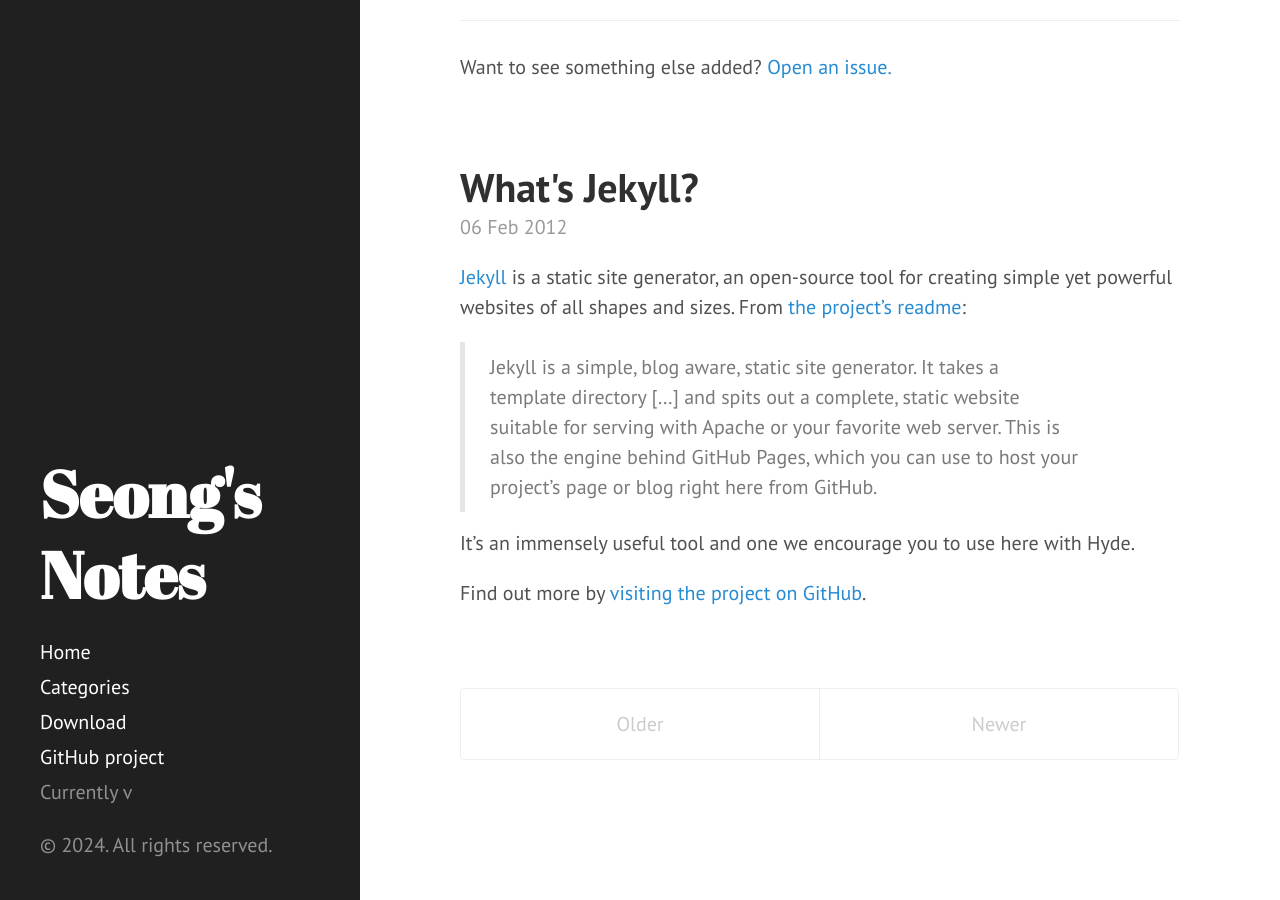
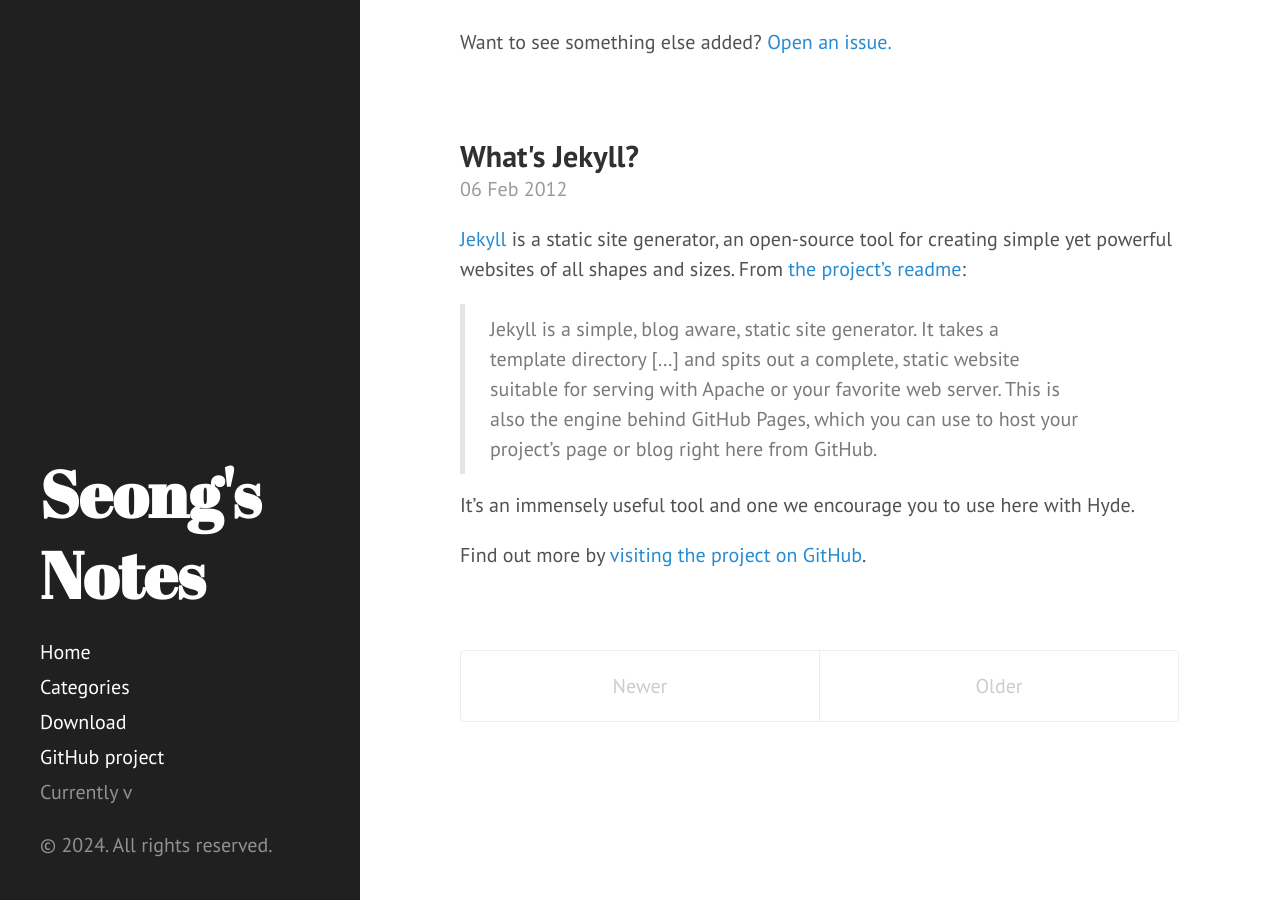
Before and after one commit to GwangseongCho/GwangseongCho.github.io, a Jekyll site: the page built from index.html, in a window 1280 px wide and 900 px high, scrolled down 5845 px. Built offline with Jekyll 4.4.1, drawn with Linux system fonts in a browser that asks for light colours; the list of posts is cut into pages by our own code.

Commit message:
Change the index.html to solve the category page's css problems, and add tag code in post.html

```diff
--- a/index.html
+++ b/index.html
@@ -3,35 +3,30 @@
 title: Home
 ---
 
+<!-- This loops through the paginated posts -->
 <div class="posts">
   {% for post in paginator.posts %}
   <div class="post">
-    <h1 class="post-title">
-      <a href="{{ post.url }}">
-        {{ post.title }}
-      </a>
-    </h1>
-
+    <h2 class="post-title"><a href="{{ post.url }}">{{ post.title }}</a></h2>
     <span class="post-date">{{ post.date | date_to_string }}</span>
-
-    {{ post.content }}
+    {{ post.excerpt }}
   </div>
   {% endfor %}
 </div>
 
+<!-- Pagination links -->
 <div class="pagination">
+  {% if paginator.previous_page %}
+  <a class="pagination-item newer" href="{{ paginator.previous_page_path }}">Newer</a>
+  {% else %}
+  <span class="pagination-item newer">Newer</span>
+  {% endif %}
   {% if paginator.next_page %}
-    <a class="pagination-item older" href="{{ site.baseurl }}page{{paginator.next_page}}">Older</a>
+  <a class="pagination-item older" href="{{ paginator.next_page_path }}">Older</a>
   {% else %}
-    <span class="pagination-item older">Older</span>
+  <span class="pagination-item older">Older</span>
   {% endif %}
-  {% if paginator.previous_page %}
-    {% if paginator.page == 2 %}
-      <a class="pagination-item newer" href="{{ site.baseurl }}">Newer</a>
-    {% else %}
-      <a class="pagination-item newer" href="{{ site.baseurl }}page{{paginator.previous_page}}">Newer</a>
-    {% endif %}
-  {% else %}
-    <span class="pagination-item newer">Newer</span>
-  {% endif %}
+  <!-- <span class="page_number ">
+    Page: {{ paginator.page }} of {{ paginator.total_pages }}
+  </span> -->
 </div>
```
Also changed, not shown: _layouts/post.html (+8 -0 lines).
